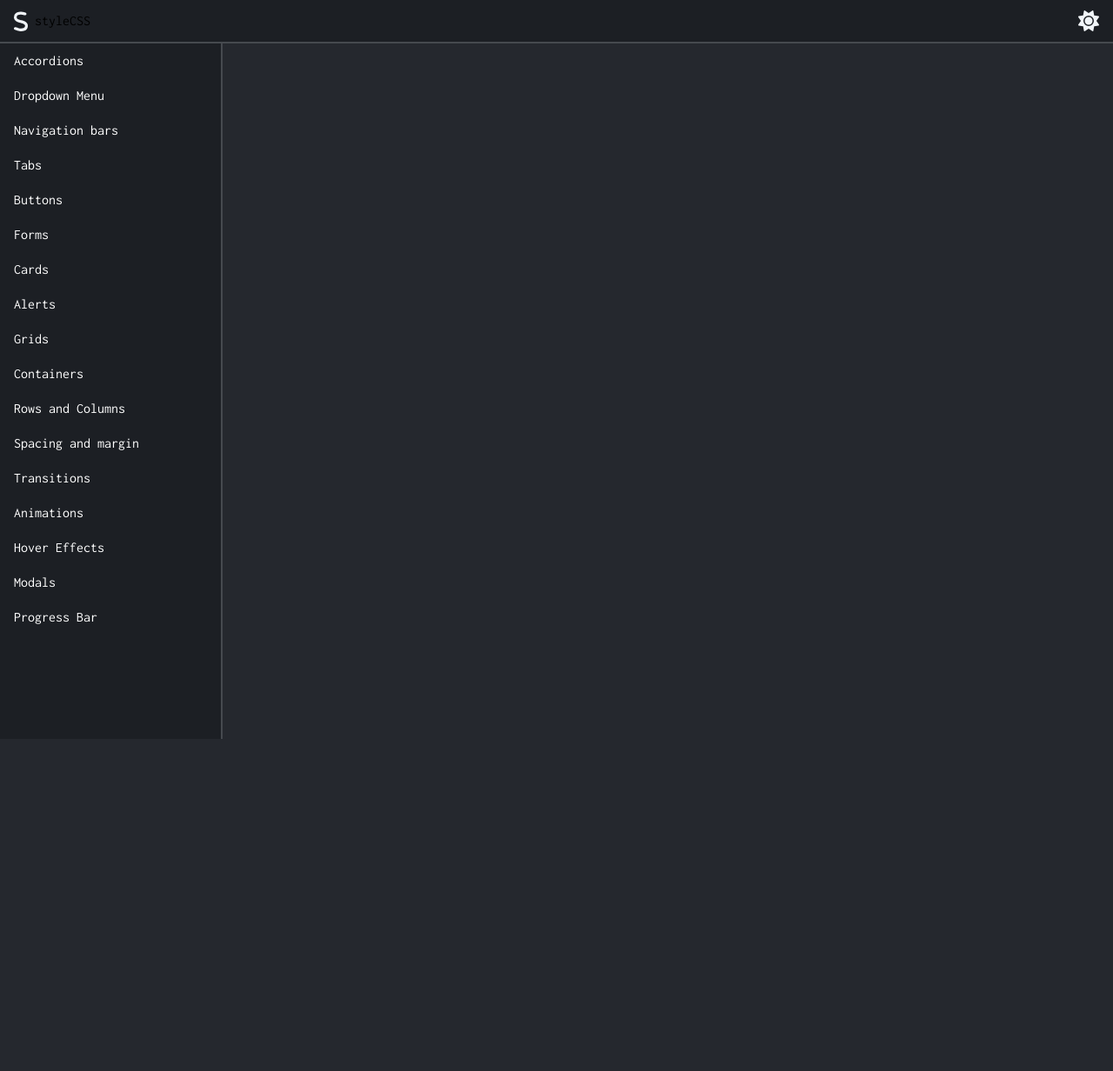
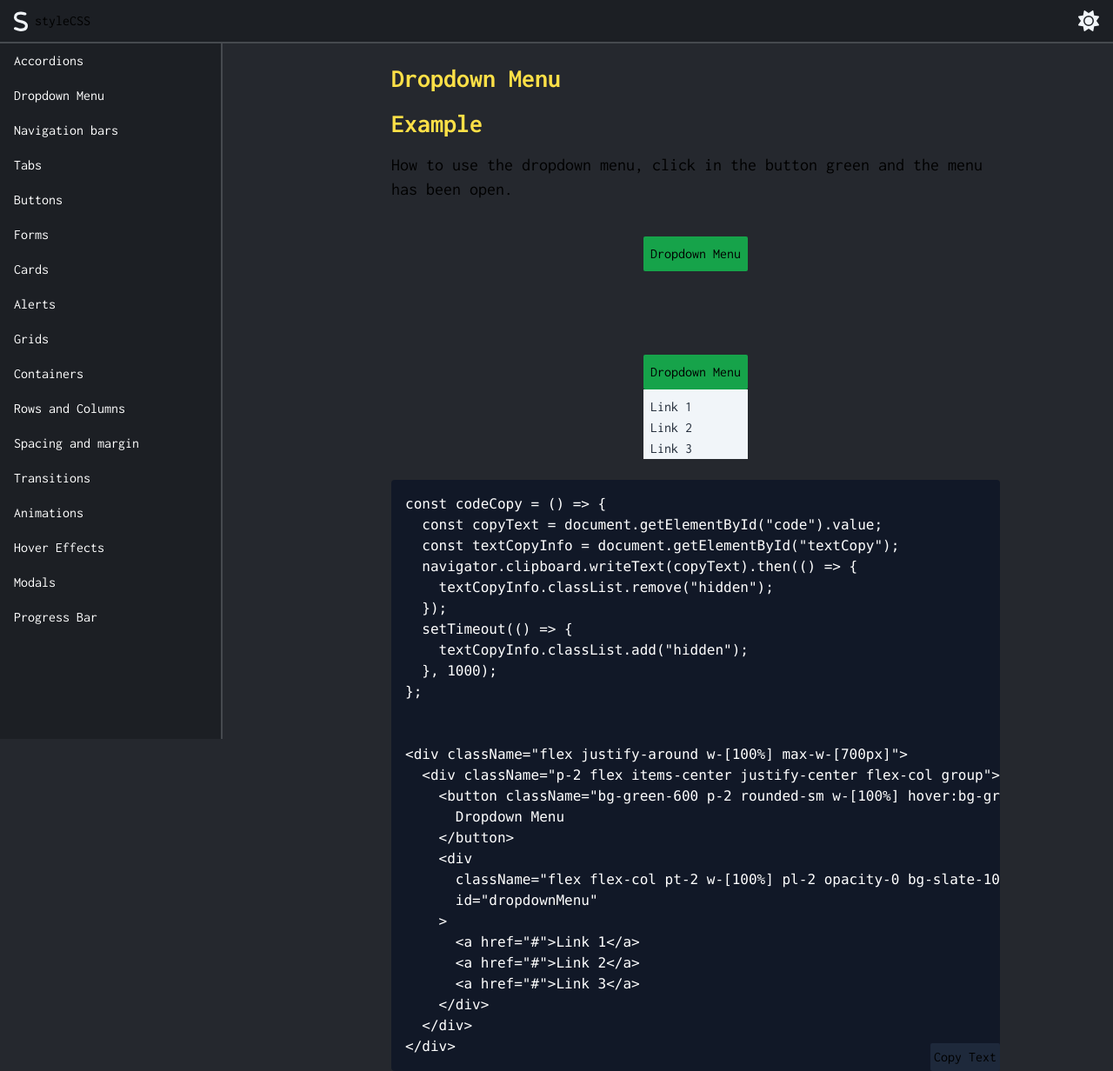
Before and after one commit to juancruzperalta/styleCSS, a React (Vite) app: page /dropdown in a window 1280 px wide. Shown: the whole page at 87% size. Before the commit the page ends 800 px from the top, so only its background shows below. Built offline with nearby package versions, Linux system fonts and the light colour scheme; a web font is replaced by a local one.

Commit message:
in process the code preview 23-12-2024

```diff
--- a/src/index.css
+++ b/src/index.css
@@ -9,14 +9,16 @@
   font-family: "Inconsolata", serif, system-ui, -apple-system,
     BlinkMacSystemFont, "Segoe UI", Roboto, Oxygen, Ubuntu, Cantarell,
     "Open Sans", "Helvetica Neue", sans-serif;
+  scroll-behavior: smooth;
+  overflow-x: hidden;
+  min-height: 100vh;
+  min-width: 100vh;
 }
 * {
   box-sizing: border-box;
 }
 html,
 body {
-  max-width: 100vw;
-  max-height: 100vh;
   margin: 0;
   padding: 0;
 }
@@ -27,12 +29,11 @@ body {
   grid-template-areas:
     "header header"
     "sidebar contenido";
-  width: 100vw;
-  height: 100vh;
-  max-width: 100vw;
 }
 .header {
   grid-area: header;
+  position: fixed;
+  top: 0;
   width: 100%;
   height: 50px;
   z-index: 10;
--- a/src/main.jsx
+++ b/src/main.jsx
@@ -5,6 +5,7 @@ import { Route, BrowserRouter as Router, Routes } from "react-router-dom";
 import Header from "./Header.jsx";
 import SideBar from "./SideBar.jsx";
 import { Accordions } from "./pages/Accordions.jsx";
+import { DropdownMenu } from "./pages/DropdownMenu.jsx";
 
 createRoot(document.getElementById("root")).render(
   <StrictMode>
@@ -15,6 +16,7 @@ createRoot(document.getElementById("root")).render(
         <div className="content">
           <Routes>
             <Route path="/accordions" element={<Accordions />} />
+            <Route path="/dropdown" element={<DropdownMenu />} />
           </Routes>
         </div>
       </div>
--- a/src/pages/Accordions.jsx
+++ b/src/pages/Accordions.jsx
@@ -29,7 +29,7 @@ export const Accordions = () => {
         {/* Example 2 */}
         <details className="w-[700px] border border-slate-100 border-opacity-80 max-w-[700px] mt-4 rounded-md bg-gray-800 p-1">
           <summary className="font-semibold">Example two</summary>
-          <p className="m-2">
+          <p className="m-1">
             Lorem ipsum dolor sit amet consectetur...
             <details className="w-full border border-slate-100 border-opacity-80 max-w-[700px] rounded-md bg-gray-800 p-1">
               <summary className="font-semibold">Example two</summary>
--- a/src/pages/DropdownMenu.jsx
+++ b/src/pages/DropdownMenu.jsx
@@ -1,3 +1,101 @@
 export const DropdownMenu = () => {
-  return <div>DropdownMenu</div>;
+  const codeCopy = () => {
+    const copyText = codeText;
+    const textCopyInfo = document.getElementById("textCopy");
+    navigator.clipboard.writeText(copyText).then(() => {
+      textCopyInfo.classList.remove("hidden");
+    });
+    setTimeout(() => {
+      textCopyInfo.classList.add("hidden");
+    }, 1000);
+  };
+  const codeText = `const codeCopy = () => {
+  const copyText = document.getElementById("code").value;
+  const textCopyInfo = document.getElementById("textCopy");
+  navigator.clipboard.writeText(copyText).then(() => {
+    textCopyInfo.classList.remove("hidden");
+  });
+  setTimeout(() => {
+    textCopyInfo.classList.add("hidden");
+  }, 1000);
 };
+
+
+<div className="flex justify-around w-[100%] max-w-[700px]">
+  <div className="p-2 flex items-center justify-center flex-col group">
+    <button className="bg-green-600 p-2 rounded-sm w-[100%] hover:bg-green-500">
+      Dropdown Menu
+    </button>
+    <div
+      className="flex flex-col pt-2 w-[100%] pl-2 opacity-0 bg-slate-100 text-gray-800 transform scale-y-0 transition-all duration-200 group-hover:opacity-100 group-hover:scale-y-100 origin-top"
+      id="dropdownMenu"
+    >
+      <a href="#">Link 1</a>
+      <a href="#">Link 2</a>
+      <a href="#">Link 3</a>
+    </div>
+  </div>
+</div>`;
+
+  return (
+    <section className="flex flex-col  items-center mt-8">
+      <div className="mb-8 max-w-[700px]">
+        <h2 className="text-yellow-300 font-bold text-3xl mb-4">
+          Dropdown Menu
+        </h2>
+        <h3 className="text-yellow-300 font-bold text-3xl mb-4">Example</h3>
+        <h4 className="text-xl">
+          How to use the dropdown menu, click in the button green and the menu
+          has been open.{" "}
+        </h4>
+      </div>
+      <div className="flex justify-around w-[100%] max-w-[700px]">
+        <div className="p-2 flex items-center justify-center flex-col group">
+          <button className="bg-green-600 p-2 rounded-sm w-[100%] hover:bg-green-500">
+            Dropdown Menu
+          </button>
+          <div
+            className="flex flex-col pt-2 w-[100%] pl-2 opacity-0  bg-slate-100 text-gray-800 transform scale-y-0 transition-all duration-200 group-hover:opacity-100 group-hover:scale-y-100 origin-top"
+            id="dropdownMenu"
+          >
+            <a href="#">Link 1</a>
+            <a href="#">Link 2</a>
+            <a href="#">Link 3</a>
+          </div>
+        </div>
+      </div>
+      <div className="flex justify-around w-[100%] max-w-[700px]">
+        <div className="p-2 flex items-center justify-center flex-col">
+          <button className="bg-green-600 p-2 rounded-sm w-[100%] hover:bg-green-500">
+            Dropdown Menu
+          </button>
+          <div
+            className="flex flex-col pt-2 w-[100%] pl-2 bg-slate-100 text-gray-800"
+            id="dropdownMenu"
+          >
+            <a href="#">Link 1</a>
+            <a href="#">Link 2</a>
+            <a href="#">Link 3</a>
+          </div>
+        </div>
+      </div>
+      <div className="w-[100%] max-w-[700px]  h-full relative flex flex-col">
+        <pre className="bg-gray-900 text-white p-4 rounded w-full max-w-[700px] overflow-x-auto whitespace-pre mt-4">
+          <code>{codeText}</code>
+        </pre>
+        <button
+          className="absolute right-0 bottom-0 bg-slate-800 p-1 rounded-sm hover:bg-slate-500"
+          onClick={codeCopy}
+        >
+          Copy Text
+        </button>
+        <p
+          className="text-center hidden pt-2 absolute bottom-4 right-0 left-0"
+          id="textCopy"
+        >
+          ¡Texto copiado al portapapeles!
+        </p>
+      </div>
+    </section>
+  );
+};
```
